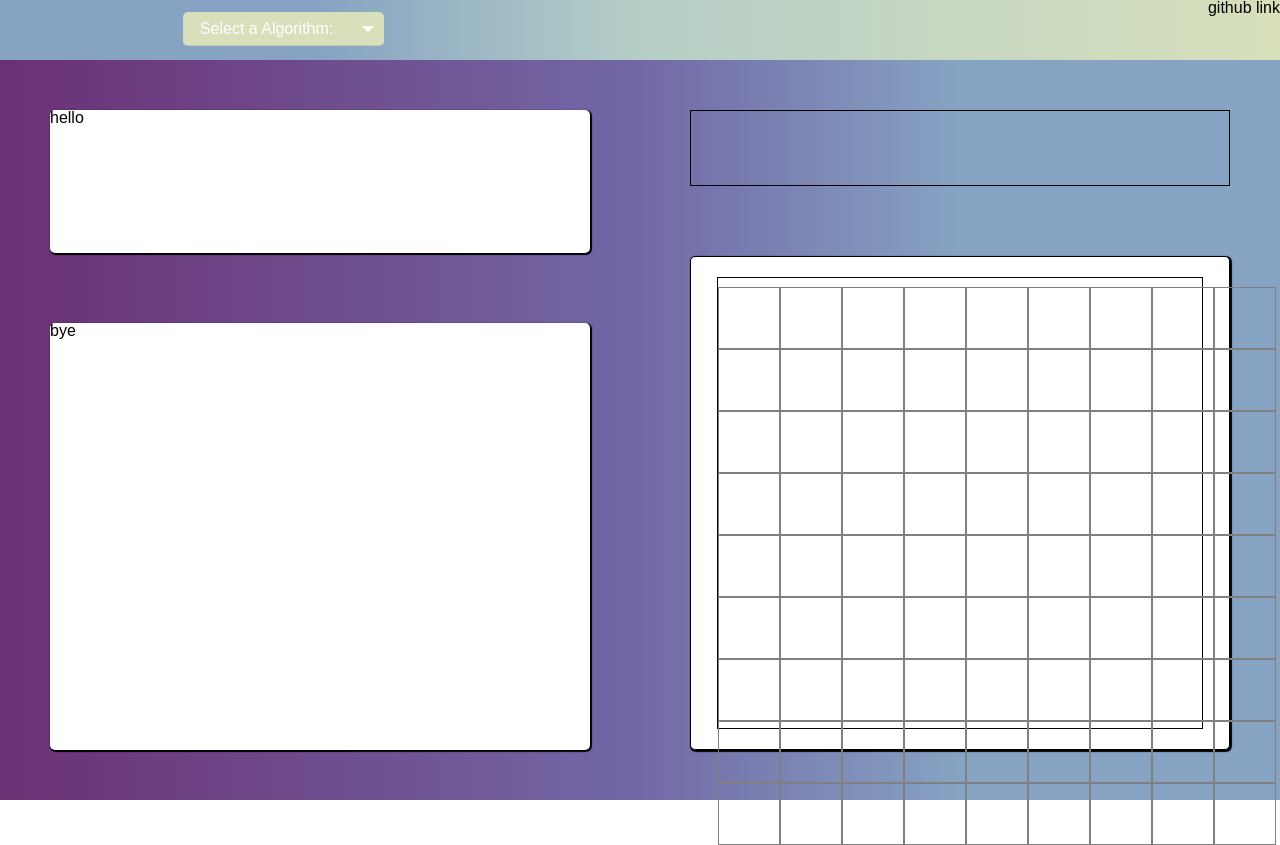
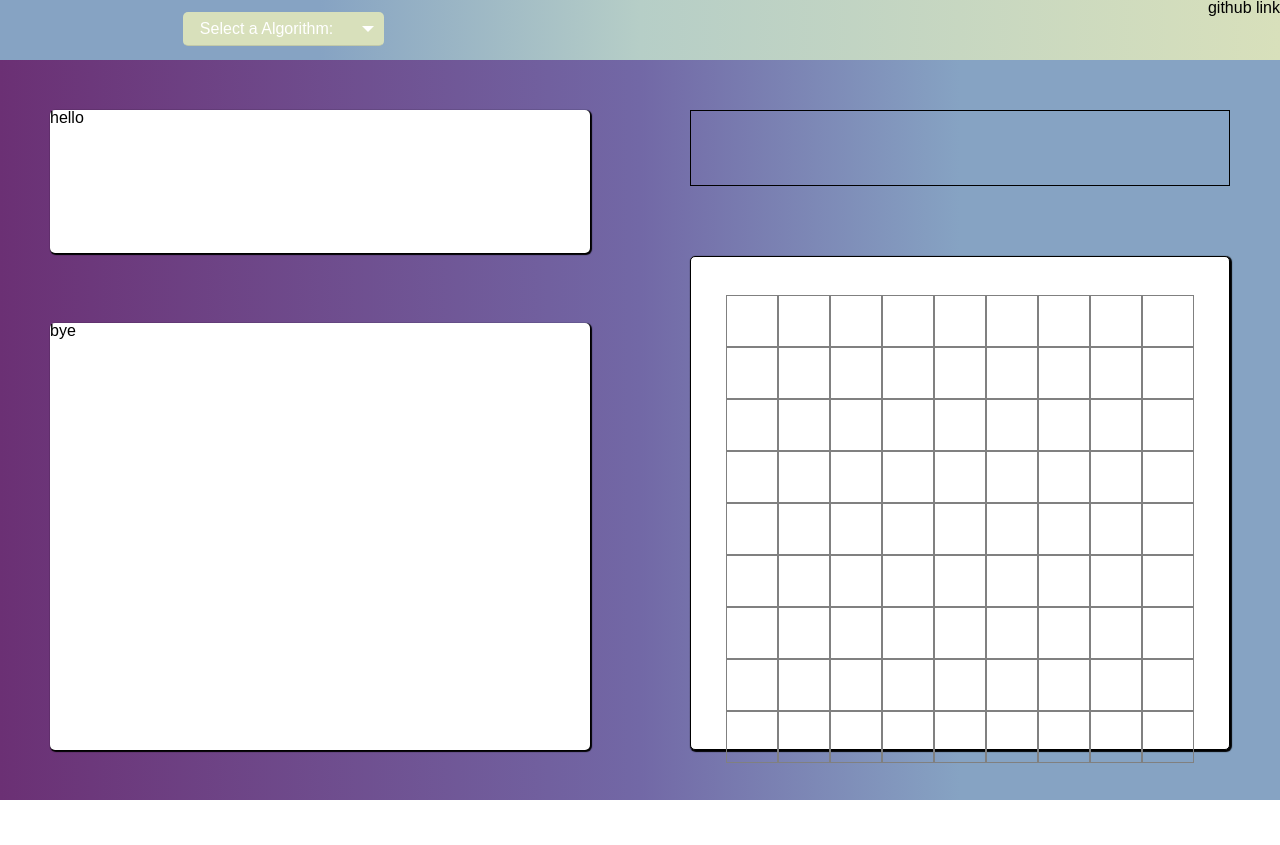
Before and after one commit to TarikGul/Sudoku-solving-visualizer, a website built with webpack: page dist/index.html in a window 1280 px wide. After the commit the page ends 800 px from the top, so only its background shows below. Built offline with nearby package versions, Linux system fonts and the light colour scheme; files whose address does not match are found by name.

Commit message:
fix some styling

```diff
--- a/dist/index.html
+++ b/dist/index.html
@@ -48,14 +48,11 @@
 
                 </div>
                 <div class="sudoku-main-container">
-                    <div class="sudoku-board-inner-container">
+                    <!-- <div class="sudoku-board-inner-container"> -->
                         <div class="sudoku-board">
 
                         </div>
-                        <div class="right-sudoku-contianer">
-
-                        </div>
-                    </div>
+                    <!-- </div> -->
                 </div>
             </div>
         </div>
--- a/dist/styles/main.css
+++ b/dist/styles/main.css
@@ -59,32 +59,28 @@
     border-radius: 5px;
 }
 
-.sudoku-board-inner-container {
+/* .sudoku-board-inner-container {
     display: flex;
     flex-direction: row;
     border: 1px solid black;
     width: 90%;
     margin: 20px;
 
-}
+} */
 
 .sudoku-board {
-    transform: translateY(2%);
-}
-
-.right-sudoku-contianer {
-    background-color: gray;
-    width: 100%;
+    margin-top: 7%;
 }
 
 .grid-row {
+    width: 100%;
     display: flex;
     flex-direction: row;
 }
 .grid-item {
     border: 1px solid gray;
-    height: 60px;
-    width: 60px;
+    height: 50px;
+    width: 50px;;
 }
 
 .gray {
```
